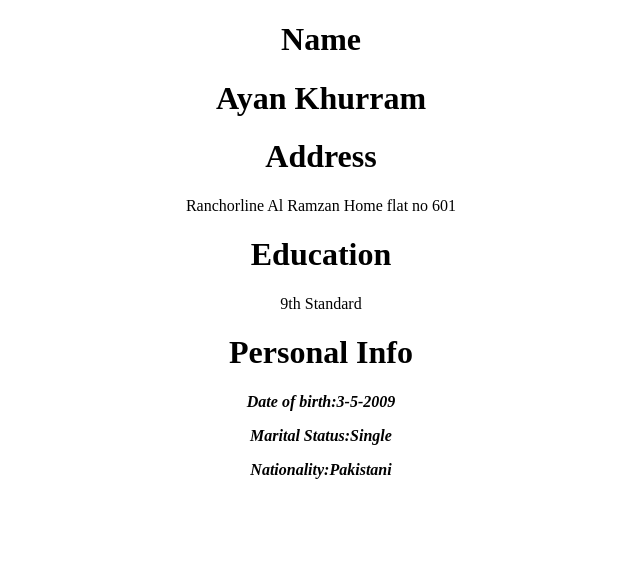
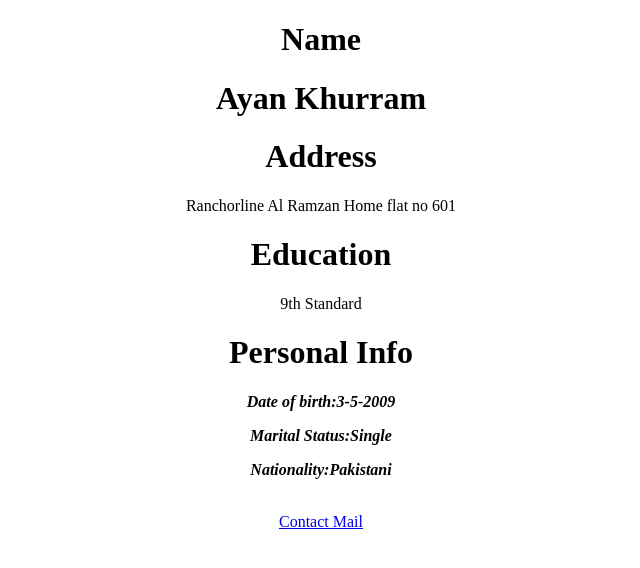
Before and after one commit to AyanKhurt/Time-Table, a plain HTML site: page CV.html in a window 1280 px wide. Shown: the whole page, without its empty margins (319-959 px from the left). Drawn offline with Linux system fonts and the light colour scheme.

Commit message:
new clone

```diff
--- a/CV.html
+++ b/CV.html
@@ -17,6 +17,8 @@
         <p><b><i>Date of birth:3-5-2009</p>
         <p>Marital Status:Single</p>
         <p>Nationality:Pakistani</p></b></i>
+        <br>
+        <a href="mailto:ayankhurt@gmail.com">Contact Mail</a>
     </center>
 </body>
 </html>
```
